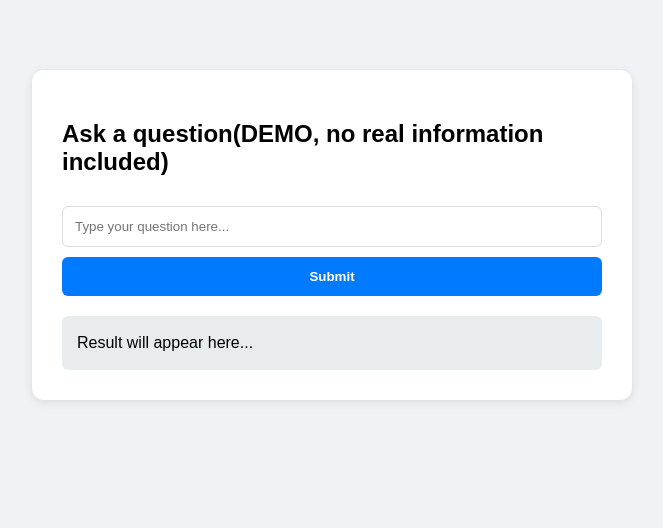
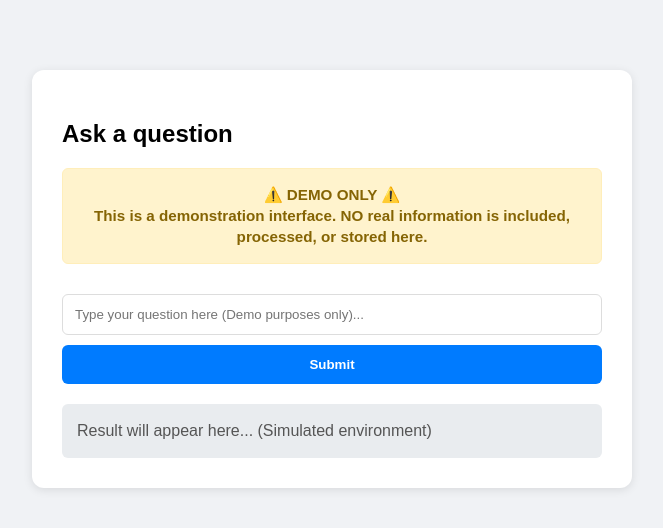
Before and after one commit to jianada-qianzheng/AnswerQuestions, a website: page public/index.html in a window 1280 px wide. Shown: the whole page, without its empty margins (308-971 px from the left). Drawn offline with Linux system fonts and the light colour scheme.

Commit message:
Enhance demo interface with warning banner
Added a warning banner and updated title for demo purposes.

```diff
--- a/public/index.html
+++ b/public/index.html
@@ -3,24 +3,31 @@
 <head>
     <meta charset="UTF-8">
     <meta name="viewport" content="width=device-width, initial-scale=1.0">
-    <title>General knowledge</title>
+    <title>General knowledge - DEMO</title>
     <style>
         body { font-family: sans-serif; max-width: 600px; margin: 50px auto; padding: 20px; background: #f0f2f5; }
         .card { background: white; padding: 30px; border-radius: 12px; box-shadow: 0 2px 10px rgba(0,0,0,0.1); }
+        /* 新增的警告横幅样式 */
+        .warning-banner { background: #fff3cd; color: #856404; padding: 15px; margin-bottom: 20px; border-radius: 6px; border: 1px solid #ffeeba; text-align: center; font-weight: bold; font-size: 0.95em; line-height: 1.4; }
         input { width: 100%; padding: 12px; margin: 10px 0; border: 1px solid #ddd; border-radius: 6px; box-sizing: border-box; }
         button { width: 100%; padding: 12px; background: #007bff; color: white; border: none; border-radius: 6px; cursor: pointer; font-weight: bold; }
         button:disabled { background: #ccc; }
-        #output { margin-top: 20px; padding: 15px; background: #e9ecef; border-radius: 6px; white-space: pre-wrap; line-height: 1.5; }
+        #output { margin-top: 20px; padding: 15px; background: #e9ecef; border-radius: 6px; white-space: pre-wrap; line-height: 1.5; color: #555; }
     </style>
 </head>
 <body>
     <div class="card">
-        <h2>Ask a question(DEMO, no real information included)</h2>
+        <h2>Ask a question</h2>
 
-        <input type="text" id="userInput" placeholder="Type your question here...">
-        <button id="sendBtn">Submit </button>
+        <div class="warning-banner">
+            ⚠️ DEMO ONLY ⚠️<br>
+            This is a demonstration interface. NO real information is included, processed, or stored here.
+        </div>
 
-        <div id="output">Result will appear here...</div>
+        <input type="text" id="userInput" placeholder="Type your question here (Demo purposes only)...">
+        <button id="sendBtn">Submit</button>
+
+        <div id="output">Result will appear here... (Simulated environment)</div>
     </div>
 
     <script>
@@ -34,7 +41,7 @@
 
             sendBtn.disabled = true;
             sendBtn.innerText = "Thinking...";
-            output.innerText = "Requesting server...";
+            output.innerText = "Requesting server... (Mock request)";
 
             try {
                 const res = await fetch('/api/chat', {
@@ -50,7 +57,8 @@
                     output.innerText = "Error: " + data.error;
                 }
             } catch (err) {
-                output.innerText = "Network Error.";
+                // 进一步强调如果在没有真实后端时报错也是正常的
+                output.innerText = "Network Error.\n(This is expected in a demo without a real backend connection.)";
             } finally {
                 sendBtn.disabled = false;
                 sendBtn.innerText = "Submit";
```
